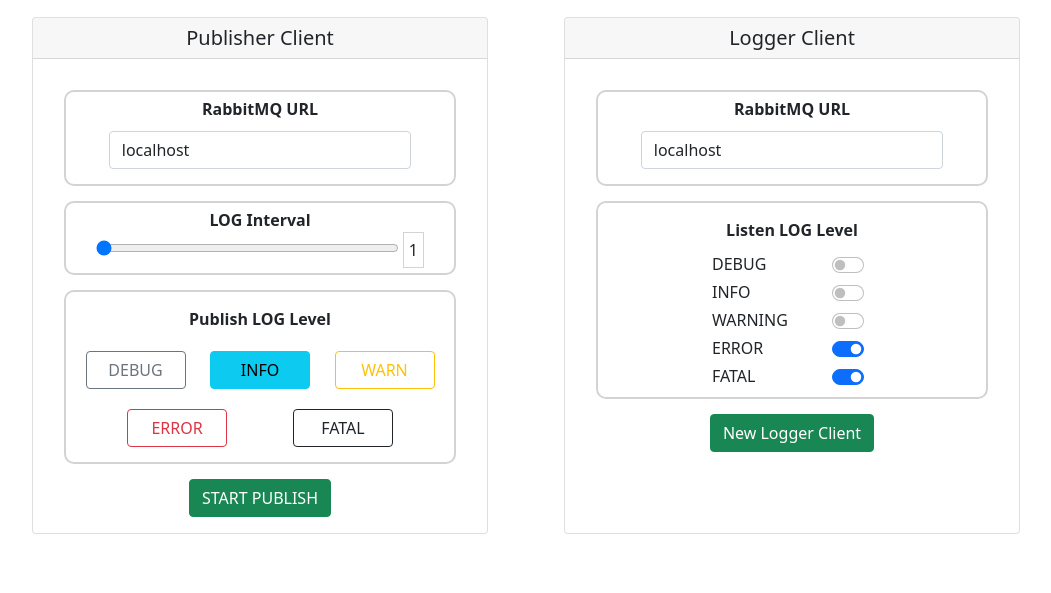
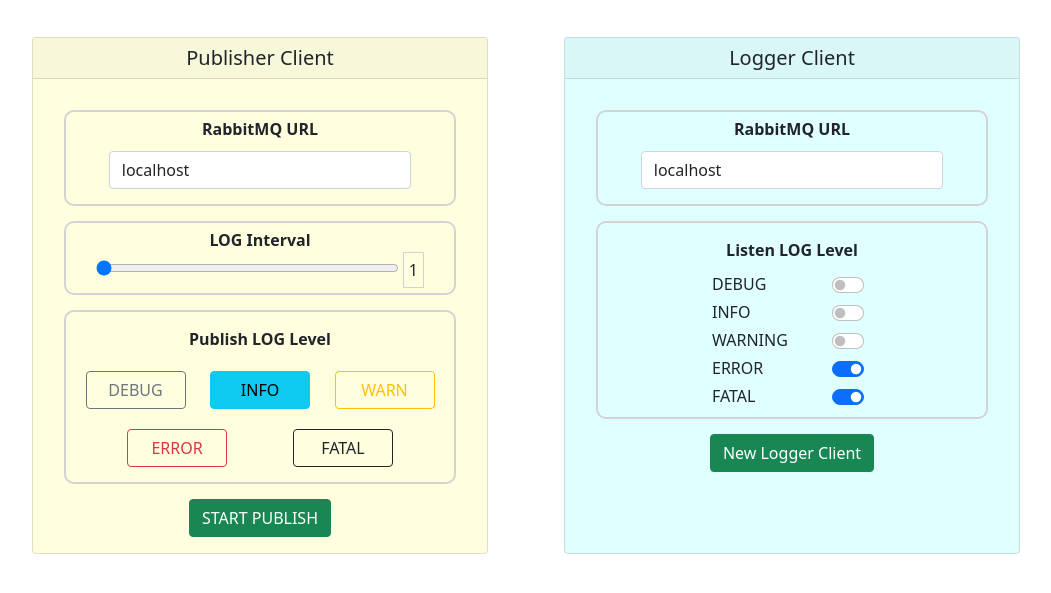
Before and after one commit to agilan2001/RMQ_Logger_App, a plain HTML site: page static/index.html in a window 1280 px wide. Shown: the part 149-742 px from the top of the page, without its empty margins (114-1165 px from the left). Drawn offline with nearby package versions, Linux system fonts and the light colour scheme.

Commit message:
improve styles

```diff
--- a/static/index.html
+++ b/static/index.html
@@ -72,7 +72,7 @@
         .sub-title {
             text-align: center;
             margin: 10px;
-            margin-bottom: 20px;
+            margin-bottom: 40px;
             font-weight: bold;
         }
 
@@ -92,7 +92,7 @@
         </div>
         <h3 class="sub-title">RabbitMQ LOGGER SYSTEM</h3>
         <div class="card-cont">
-            <div class="card">
+            <div class="card" style="background: lightyellow;">
                 <h5 class="card-header">Publisher Client</h5>
                 <div class="card-body">
 
@@ -168,7 +168,7 @@
 
             </div>
 
-            <div class="card">
+            <div class="card"  style="background: lightcyan;">
                 <h5 class="card-header">Logger Client</h5>
                 <div class="card-body">
 
```
